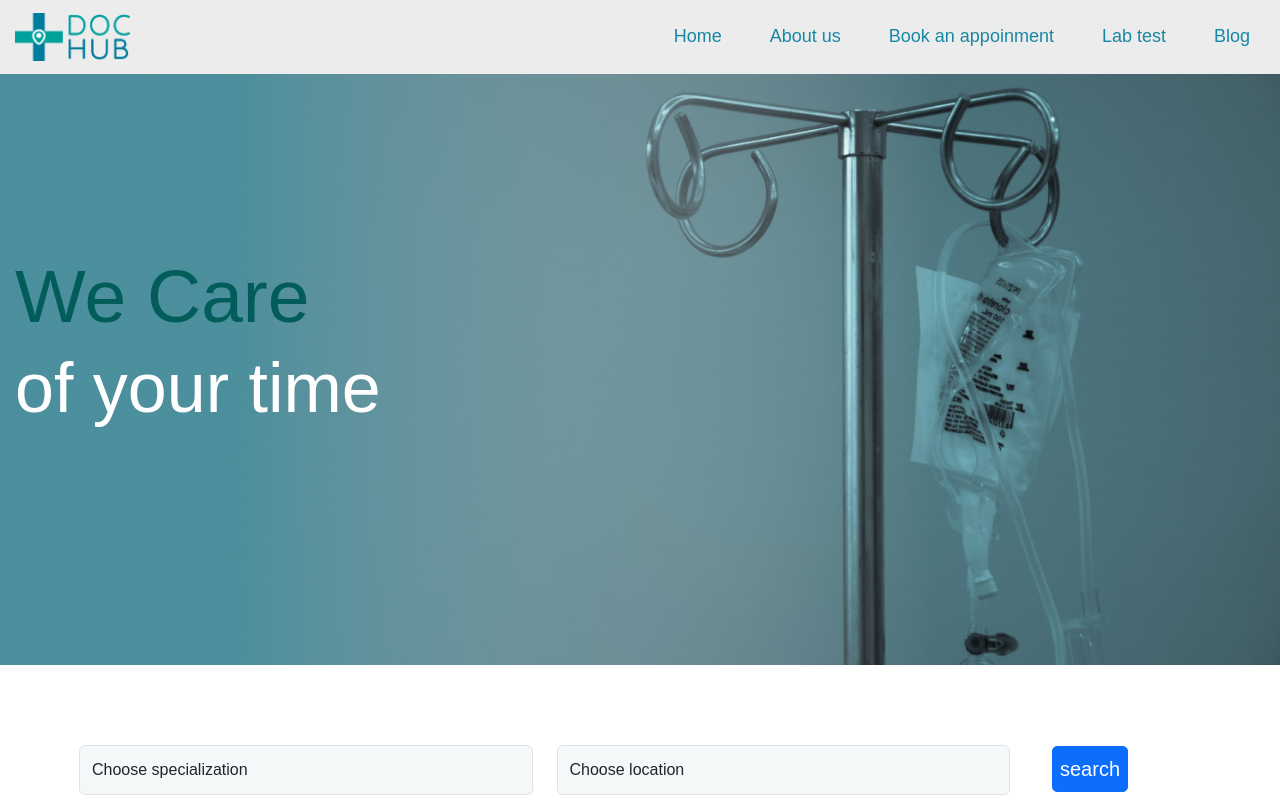
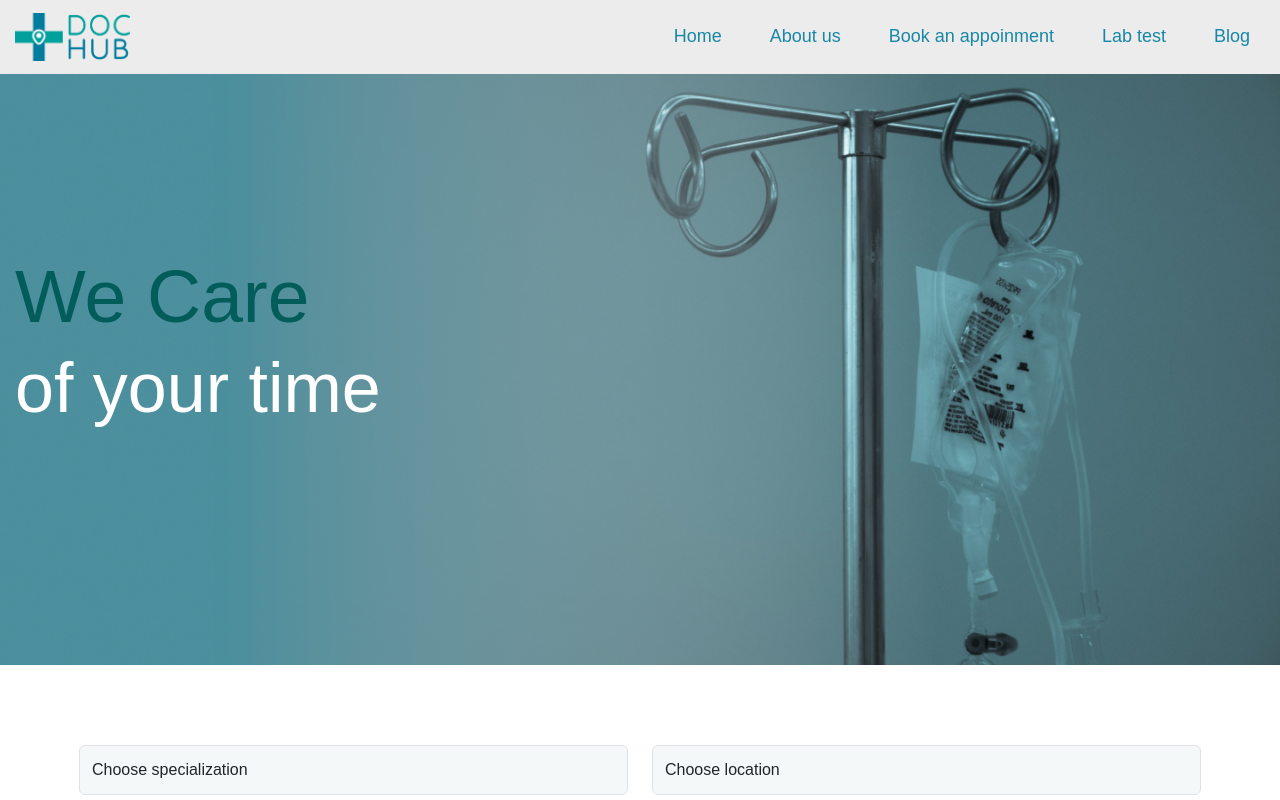
Before and after one commit to Aakash0904/DocHub, a React (Create React App) app: page /home in a window 1280 px wide. Shown: the top 800 px of the page. Built offline with nearby package versions, Linux system fonts and the light colour scheme; data requests are answered from the project's data file.

Commit message:
checking out

```diff
--- a/src/pages/home/home.js
+++ b/src/pages/home/home.js
@@ -3,15 +3,20 @@ import { useNavigate } from "react-router-dom";
 import SpecialityList from "../../components/common/SpecialityList";
 import LocationList from "../../components/common/LocationList";
 
+// import Header from "../../components/common/Header";
+// import logo from "../../assets/images/main_logo.png";
 import banner from "../../assets/Images/banner.png";
 
 import cir1 from "../../assets/Images/circle-1.png";
+// import arrow1 from "../../assets/images/arro.svg";
+// import arrow2 from "../../assets/images/line-02.png";
 import cir2 from "../../assets/Images/circle-2.png";
 import cir3 from "../../assets/Images/circle-3.png";
 
 import sec_bg from "../../assets/Images/section-bg.png";
 import doc from "../../assets/Images/img-bg.png";
 import doc_bg from "../../assets/Images/img-01-bg.jpg";
+// import LocationList from "../../components/common/LocationList";
 
 const Home = () => {
   const navigate = useNavigate();
@@ -36,6 +41,7 @@ const Home = () => {
   };
   return (
     <body>
+      {/* {console.log(props?.data)} */}
       <section className="i">
         <div className="onimg">
           <img src={banner} className="img-fluid" />
@@ -46,22 +52,23 @@ const Home = () => {
         </div>
       </section>
       <div className="no-gutters justify-content-center search container">
-        <div className="row">
-          <div className="col-lg-5 col-5 ">
+        <div className="row   ">
+          <div className="col-lg-6 home_speciality ">
             <SpecialityList handleChange={handleChange} />
           </div>
-          <div className="col-lg-5 col-5" >
+          <div className="col-lg-6" onChange={handleSearch}>
             <LocationList handleChange={handleChange} />
           </div>
           {/* <div className="col-2 ">
           <button>search</button>
         </div> */}
-          <div className="col-lg-2 col-2 srchbtn btn btn-primary">
-              <a role="button"  onClick={handleSearch}>
-                {/* <i className="fa fa-search"></i> */}
-                    search
+          {/* <div className="col-lg-2">
+            <div className="srch">
+              <a role="button" onClick={handleSearch}>
+                <i className="fa fa-search"></i>
               </a>
-          </div>
+            </div>{" "}
+          </div> */}
         </div>
       </div>
       {/* <div className="name">
@@ -117,11 +124,13 @@ const Home = () => {
         <div className="row step d-flex">
           <div className=" col ">
             <img src={cir1} className="step_img" />
+            {/* <img src={arrow1} className="arrow_1" /> */}
           </div>
           <div className=" col ">
             <img src={cir2} className="step_img" />
           </div>
           <div className="col ">
+            {/* <img src={arrow2} className="arrow_2" /> */}
             <img src={cir3} className="step_img" />
           </div>
         </div>
```
